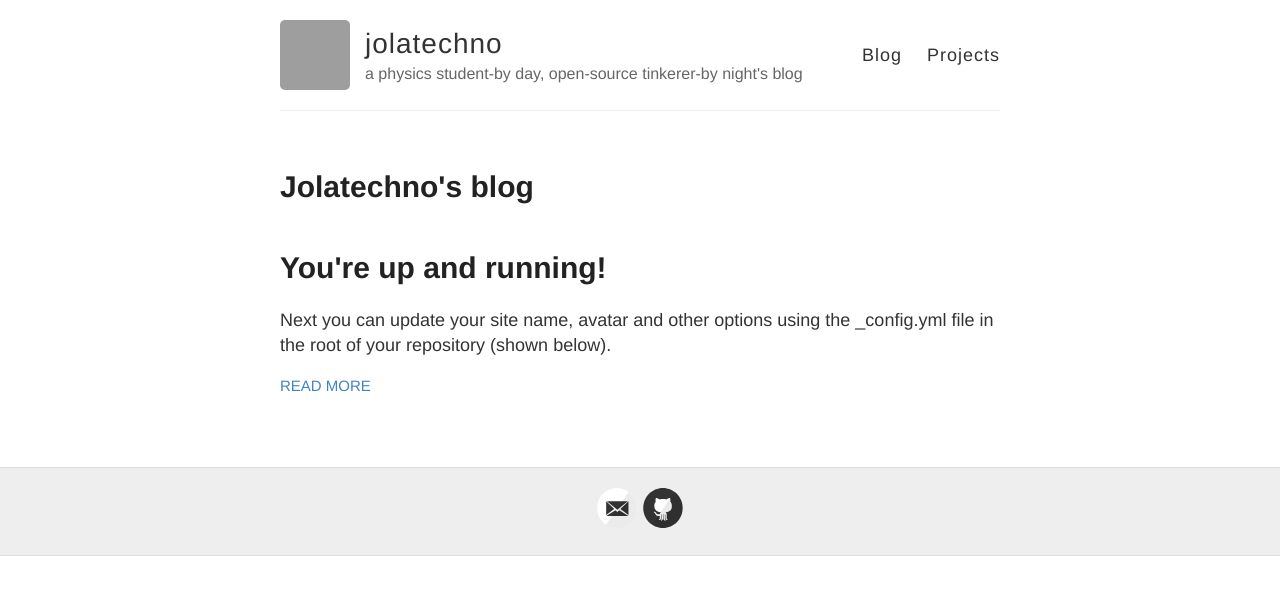
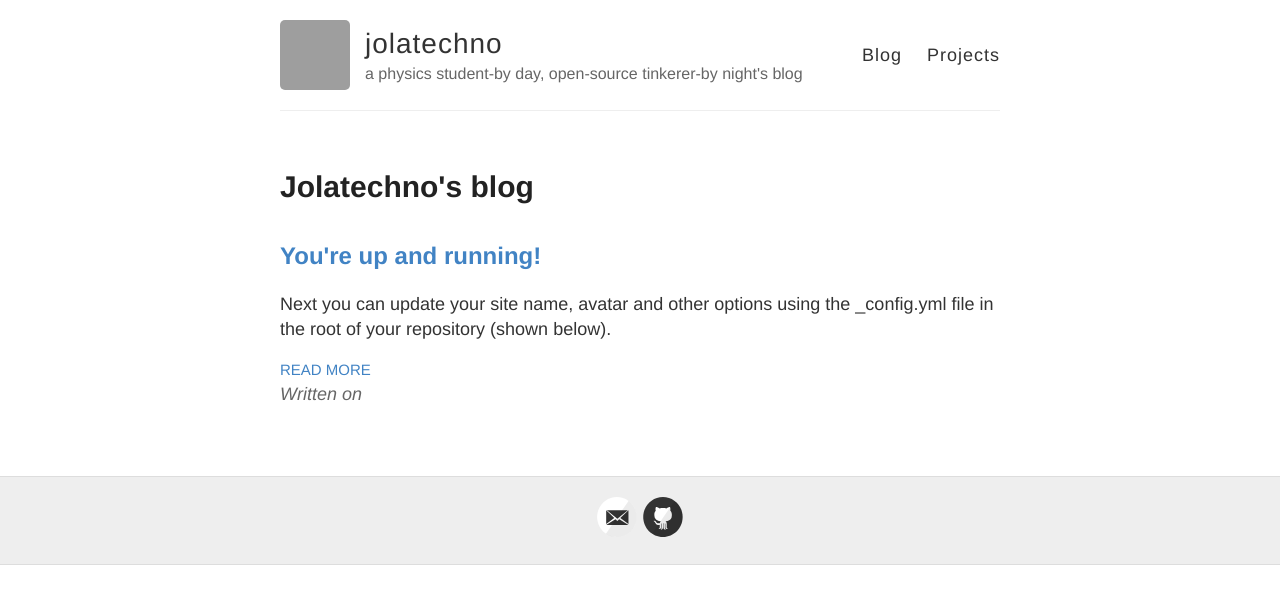
Before and after one commit to jolatechno/jolatechno.github.io, a Jekyll site: the page built from blog.html, in a window 1280 px wide. Shown: the top 604 px of the page. Built offline with Jekyll 4.4.1, drawn with Linux system fonts in a browser that asks for light colours; grey boxes are pictures that could not be loaded.

Commit message:
Update blog.html

```diff
--- a/blog.html
+++ b/blog.html
@@ -9,14 +9,19 @@ layout: default
     {% if post.post != 'post' %}
       <article class="post">
 
-        <h1><a href="{{ site.baseurl }}{{ post.url }}">{{ post.title }}</a></h1>
+        <h2><a href="{{ site.baseurl }}{{ post.url }}">{{ post.title }}</a></h2>
 
         <div class="entry">
           {{ post.excerpt }}
         </div>
 
         <a href="{{ site.baseurl }}{{ post.url }}" class="read-more">Read More</a>
-      </article>
+
+        <div class="date">
+          Written on {{ page.date | date: "%B %e, %Y" }}
+        </div>
+
+       </article>
     {% endif %}
   {% endfor %}
 </div>
```
